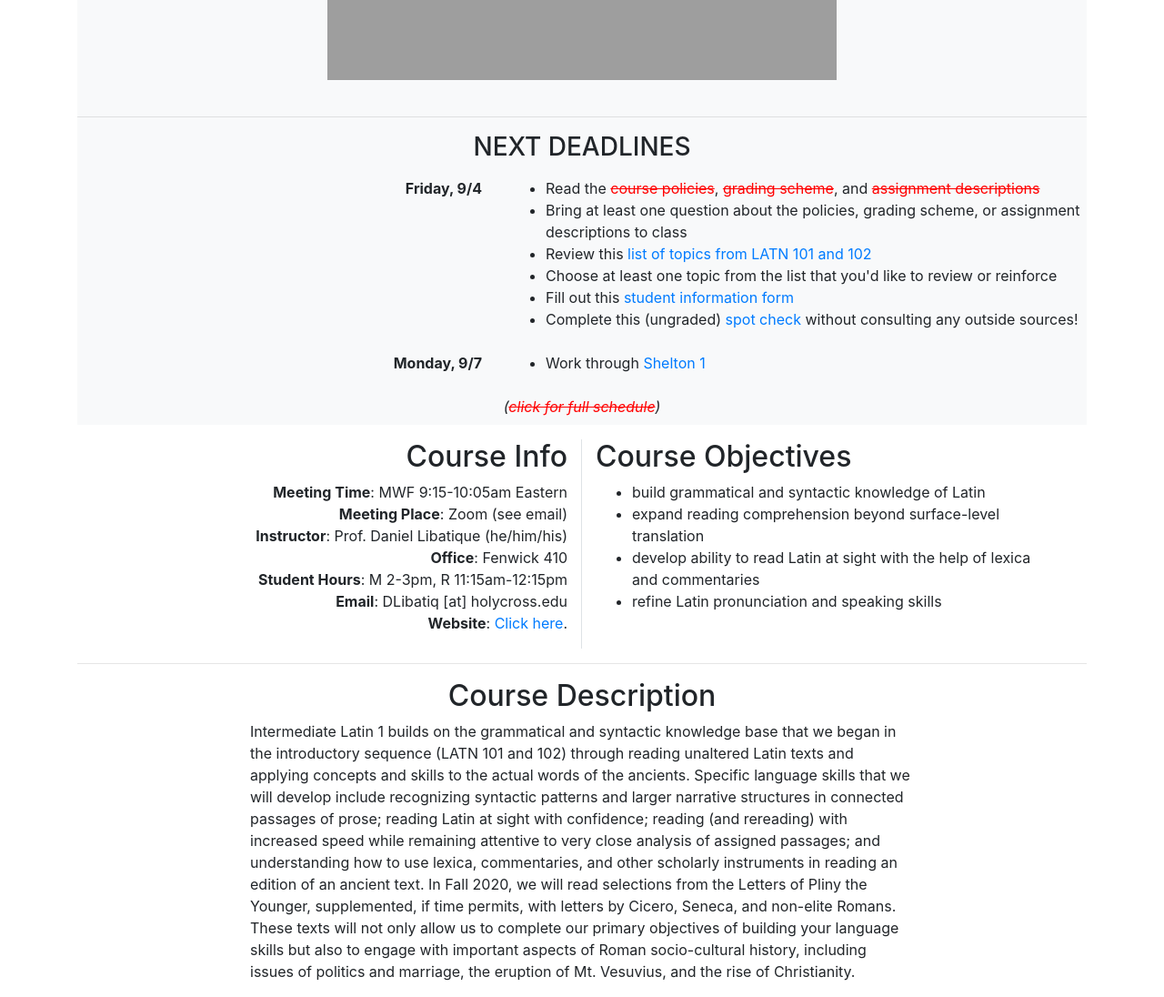
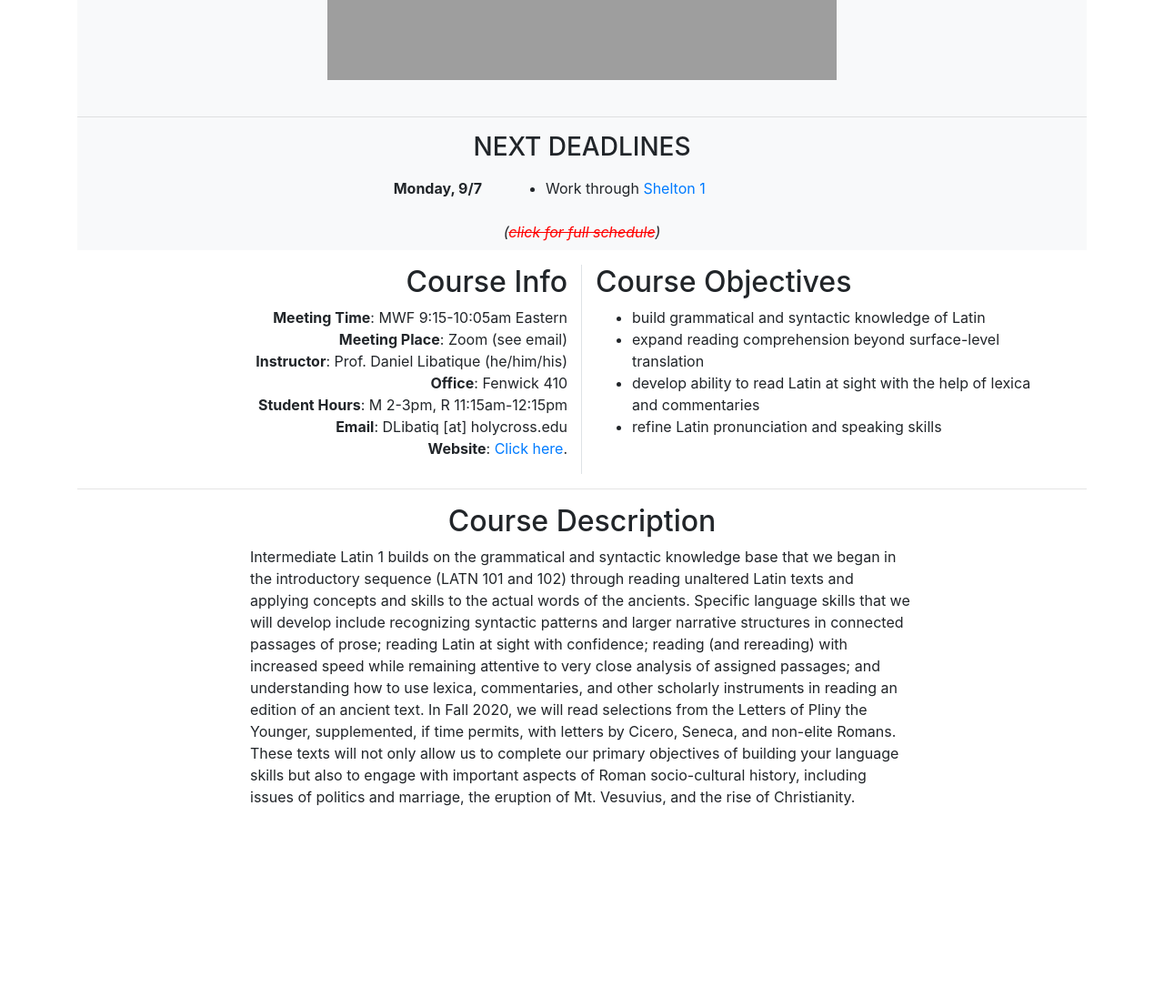
Before and after one commit to DLibatique/f20_courses, a Django app: template latn213/templates/latn213/index.html in a window 1280 px wide. Shown: the part 372-1468 px from the top of the page at 91% size. After the commit the page ends 1258 px from the top, so only its background shows below. Run offline with Django 3.2, Linux system fonts and the light colour scheme; the template is opened without the code that fills it, so the values that code supplies are empty; some libraries are stand-ins or nearby versions; grey boxes are pictures that could not be loaded.

Commit message:
removed old date from next deadlines

```diff
--- a/latn213/templates/latn213/index.html
+++ b/latn213/templates/latn213/index.html
@@ -17,19 +17,6 @@
 
   {% if not x %}
   <dl class="mb-0 row">
-    <dt class="col-sm-5 text-right" {% else %}<h5 class="text-center" {% endif %}>Friday, 9/4{% if x %}</h5>{% else %}</dt>
-    <dd class="col-sm-7">
-      {% endif %}
-      <ul>
-        <li>Read the <a href="{% url 'latn213:policies' %}">course policies</a>, <a href="{% url 'latn213:grading' %}">grading scheme</a>, and <a href="{% url 'latn213:assignments' %}">assignment descriptions</a></li>
-        <li>Bring at least one question about the policies, grading scheme, or assignment descriptions to class</li>
-        <li>Review this <a href="https://docs.google.com/document/d/1aOFqZwcjbgDvnojqXlkP8OuCCC-SVY8rkDiTbbBD84I/edit?usp=sharing">list of topics from LATN 101 and 102</a></li>
-        <li>Choose at least one topic from the list that you'd like to review or reinforce</li>
-        <li>Fill out this <a href="https://forms.gle/Ax2ZqAtcxDyucdJh7">student information form</a></li>
-        <li>Complete this (ungraded) <a href="https://forms.gle/QKqxyEtS4AZTUpy99">spot check</a> without consulting any outside sources!</li>
-      </ul>
-      {% if not x %}
-    </dd>
     <dt class="col-sm-5 text-right" {% else %}<h5 class="text-center" {% endif %}>Monday, 9/7{% if x %}</h5>{% else %}</dt>
     <dd class="col-sm-7">
       {% endif %}
```
